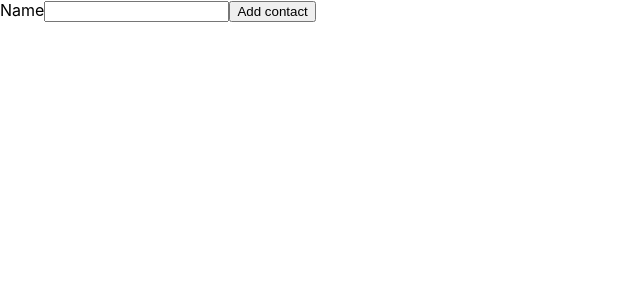
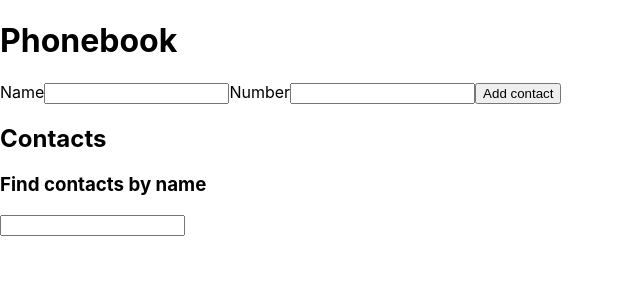
Before and after one commit to Stas-0k/goit-react-hw-02-phonebook, a React (Create React App) app: page / in a window 1280 px wide. Shown: the top 300 px of the page, without its empty margins (0-640 px from the left). Built offline with nearby package versions, Linux system fonts and the light colour scheme.

Commit message:
commit
commit

```diff
--- a/package.json
+++ b/package.json
@@ -7,6 +7,7 @@
     "@testing-library/jest-dom": "^5.16.3",
     "@testing-library/react": "^12.1.4",
     "@testing-library/user-event": "^13.5.0",
+    "nanoid": "^4.0.0",
     "react": "^18.1.0",
     "react-dom": "^18.1.0",
     "react-scripts": "5.0.1",
--- a/src/components/App.jsx
+++ b/src/components/App.jsx
@@ -1,36 +1,114 @@
 import React, { Component } from 'react';
+import { nanoid } from 'nanoid';
 
 class App extends Component {
   state = {
-    contacts: [],
+    contacts: [
+      { id: 'id-1', name: 'Rosie Simpson', number: '459-12-56' },
+      { id: 'id-2', name: 'Hermione Kline', number: '443-89-12' },
+      { id: 'id-3', name: 'Eden Clements', number: '645-17-79' },
+      { id: 'id-4', name: 'Annie Copeland', number: '227-91-26' },
+    ],
+    filter: '',
     name: '',
+    number: '',
   };
 
+  handleChange = evt => {
+    const { name, value } = evt.target;
+    this.setState({ [name]: value });
+  };
 
-  handleSubmit = (evt) => {
+  changeFilter = evt => {
+    this.setState({ filter: evt.currentTarget.value });
+  };
+
+  handleSubmit = evt => {
     evt.preventDefault();
-    const form = evt.currentTarget;
-    //const name = form.elements.name.value;
-    this.setState()
-    form.reset();
-  }
+    const { contacts } = this.state;
+    const newContact = {
+      name: this.state.name,
+      id: nanoid(),
+      number: this.state.number,
+    };
+
+    //this.props.onSubmit({ ...this.state })
+    contacts.push(newContact);
+    this.reset();
+  };
+
+  reset = () => {
+    this.setState({ name: '', number: '' });
+  };
+
+  funcRender = contacts => {
+    return contacts.map(item => (
+      <li key={item.id}>
+        {item.name}: {item.number}
+      </li>
+    ));
+  };
+
+  getContacts = () => {
+    const { filter, contacts } = this.state;
+    const normalizedFilter = filter.toLowerCase();
+    if (filter) {
+      return contacts
+        .filter(contact =>
+          contact.name.toLowerCase().includes(normalizedFilter)
+        )
+        .map(item => (
+          <li key={item.id}>
+            {item.name}: {item.number}
+          </li>
+        ));
+    } else {
+      return '';
+    }
+  };
 
   render() {
+    const { name, number, filter } = this.state;
+
     return (
-
+      <div>
+        <h1>Phonebook</h1>
         <form onSubmit={this.handleSubmit}>
-          Name
+          <label>Name</label>
           <input
             type="text"
             name="name"
+            value={name}
             pattern="^[a-zA-Zа-яА-Я]+(([' -][a-zA-Zа-яА-Я ])?[a-zA-Zа-яА-Я]*)*$"
             title="Name may contain only letters, apostrophe, dash and spaces. For example Adrian, Jacob Mercer, Charles de Batz de Castelmore d'Artagnan"
             required
+            onChange={this.handleChange}
           />
-
-        <button type="submit">Add contact</button>
+          <label>Number</label>
+          <input
+            type="tel"
+            name="number"
+            value={number}
+            pattern="\+?\d{1,4}?[-.\s]?\(?\d{1,3}?\)?[-.\s]?\d{1,4}[-.\s]?\d{1,4}[-.\s]?\d{1,9}"
+            title="Phone number must be digits and can contain spaces, dashes, parentheses and can start with +"
+            required
+            onChange={this.handleChange}
+          />
+          <button type="submit">Add contact</button>
         </form>
 
+        <h2>Contacts</h2>
+        <h3>Find contacts by name</h3>
+        <input
+          type="text"
+          name="filter"
+          value={filter}
+          pattern="^[a-zA-Zа-яА-Я]+(([' -][a-zA-Zа-яА-Я ])?[a-zA-Zа-яА-Я]*)*$"
+          onChange={this.changeFilter}
+        />
+
+        <ul>{this.getContacts()}</ul>
+      </div>
     );
   }
 }
```
Also changed, not shown: 1 other file (tests, documents, lock files or other folders).
